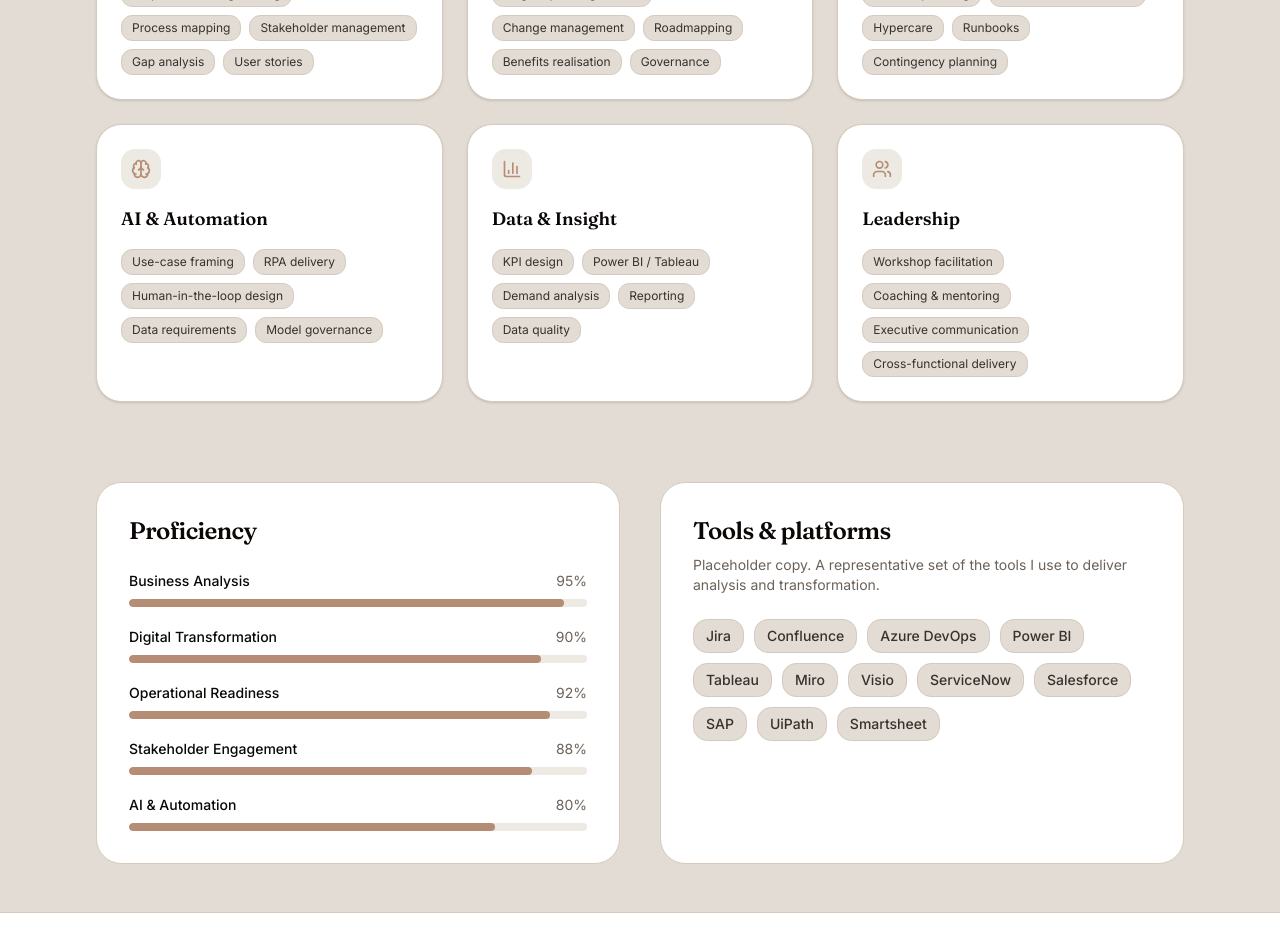
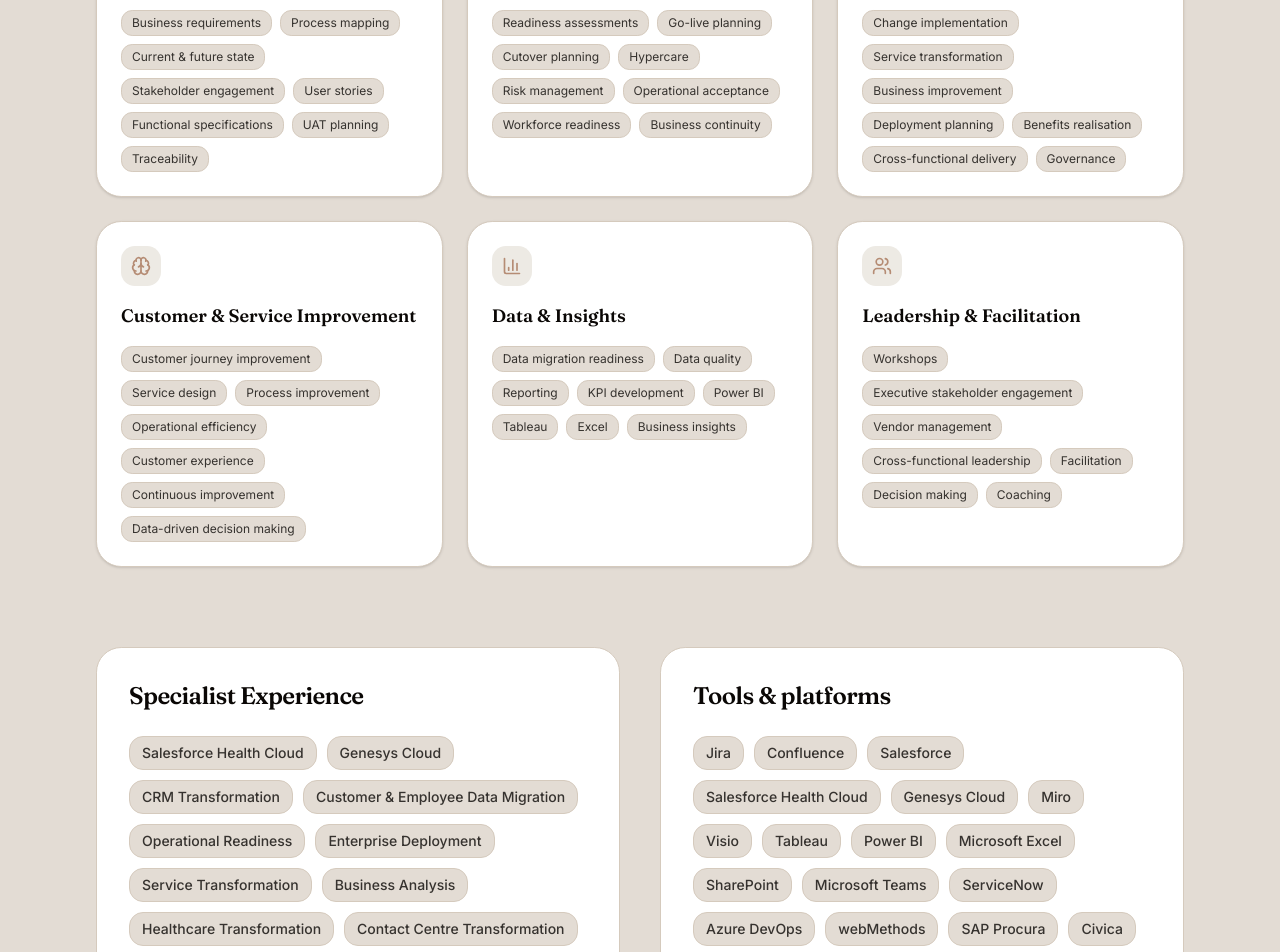
Before and after one commit to ashleadavies/ashleadavies-au, a Next.js app: page /skills in a window 1280 px wide. Shown: the part 560-1512 px from the top of the page. Built offline with nearby package versions, Linux system fonts and the light colour scheme.

Commit message:
capability update

```diff
--- a/app/skills/page.tsx
+++ b/app/skills/page.tsx
@@ -3,64 +3,126 @@ import { BarChart3, Boxes, Brain, ClipboardList, GitBranch, Users } from "lucide
 import { PageHeader } from "@/components/page-header"
 
 export const metadata: Metadata = {
-  title: "Skills",
-  description: "Core capabilities across business analysis, transformation and operational readiness.",
+  title: "Capabilities",
+  description: "Capabilities that turn strategy into operational outcomes",
 }
 
 const skillGroups = [
   {
     icon: ClipboardList,
     title: "Business Analysis",
-    skills: ["Requirements engineering", "Process mapping", "Stakeholder management", "Gap analysis", "User stories"],
+    skills: [
+      "Business requirements",
+      "Process mapping",
+      "Current & future state",
+      "Stakeholder engagement",
+      "User stories",
+      "Functional specifications",
+      "UAT planning",
+      "Traceability",
+    ],
   },
   {
     icon: GitBranch,
-    title: "Transformation",
-    skills: ["Target operating models", "Change management", "Roadmapping", "Benefits realisation", "Governance"],
+    title: "Operational Readiness",
+    skills: [
+      "Readiness assessments",
+      "Go-live planning",
+      "Cutover planning",
+      "Hypercare",
+      "Risk management",
+      "Operational acceptance",
+      "Workforce readiness",
+      "Business continuity",
+    ],
   },
   {
     icon: Boxes,
-    title: "Operational Readiness",
-    skills: ["Cutover planning", "Readiness assessments", "Hypercare", "Runbooks", "Contingency planning"],
+    title: "Transformation Delivery",
+    skills: [
+      "Change implementation",
+      "Service transformation",
+      "Business improvement",
+      "Deployment planning",
+      "Benefits realisation",
+      "Cross-functional delivery",
+      "Governance",
+    ],
   },
   {
     icon: Brain,
-    title: "AI & Automation",
-    skills: ["Use-case framing", "RPA delivery", "Human-in-the-loop design", "Data requirements", "Model governance"],
+    title: "Customer & Service Improvement",
+    skills: [
+      "Customer journey improvement",
+      "Service design",
+      "Process improvement",
+      "Operational efficiency",
+      "Customer experience",
+      "Continuous improvement",
+      "Data-driven decision making",
+    ],
   },
   {
     icon: BarChart3,
-    title: "Data & Insight",
-    skills: ["KPI design", "Power BI / Tableau", "Demand analysis", "Reporting", "Data quality"],
+    title: "Data & Insights",
+    skills: [
+      "Data migration readiness",
+      "Data quality",
+      "Reporting",
+      "KPI development",
+      "Power BI",
+      "Tableau",
+      "Excel",
+      "Business insights",
+    ],
   },
   {
     icon: Users,
-    title: "Leadership",
-    skills: ["Workshop facilitation", "Coaching & mentoring", "Executive communication", "Cross-functional delivery"],
+    title: "Leadership & Facilitation",
+    skills: [
+      "Workshops",
+      "Executive stakeholder engagement",
+      "Vendor management",
+      "Cross-functional leadership",
+      "Facilitation",
+      "Decision making",
+      "Coaching",
+    ],
   },
 ]
 
-const proficiency = [
-  { label: "Business Analysis", value: 95 },
-  { label: "Digital Transformation", value: 90 },
-  { label: "Operational Readiness", value: 92 },
-  { label: "Stakeholder Engagement", value: 88 },
-  { label: "AI & Automation", value: 80 },
+const specialistExperience = [
+  "Salesforce Health Cloud",
+  "Genesys Cloud",
+  "CRM Transformation",
+  "Customer & Employee Data Migration",
+  "Operational Readiness",
+  "Enterprise Deployment",
+  "Service Transformation",
+  "Business Analysis",
+  "Healthcare Transformation",
+  "Contact Centre Transformation",
 ]
 
 const tools = [
   "Jira",
   "Confluence",
-  "Azure DevOps",
-  "Power BI",
-  "Tableau",
+  "Salesforce",
+  "Salesforce Health Cloud",
+  "Genesys Cloud",
   "Miro",
   "Visio",
+  "Tableau",
+  "Power BI",
+  "Microsoft Excel",
+  "SharePoint",
+  "Microsoft Teams",
   "ServiceNow",
-  "Salesforce",
-  "SAP",
-  "UiPath",
-  "Smartsheet",
+  "Azure DevOps",
+  "webMethods",
+  "SAP Procura",
+  "Civica",
+  "Tyro Health",
 ]
 
 export default function SkillsPage() {
@@ -68,8 +130,8 @@ export default function SkillsPage() {
     <>
       <PageHeader
         eyebrow="Capabilities"
-        title="Skills that turn strategy into delivery"
-        description="A blended toolkit across analysis, transformation, readiness and data — grounded in strong stakeholder leadership."
+        title="Capabilities that turn strategy into operational outcomes"
+        description="The combination of business analysis, operational readiness, deployment leadership and customer-focused transformation that I bring to complex initiatives."
       />
 
       <section className="mx-auto max-w-6xl px-5 pb-8 pt-8 lg:px-8">
@@ -98,27 +160,21 @@ export default function SkillsPage() {
       <section className="mx-auto max-w-6xl px-5 py-12 lg:px-8">
         <div className="grid gap-10 lg:grid-cols-2">
           <div className="rounded-2xl border border-border bg-card p-8">
-            <h2 className="font-serif text-2xl font-semibold tracking-tight">Proficiency</h2>
-            <div className="mt-6 space-y-5">
-              {proficiency.map((p) => (
-                <div key={p.label}>
-                  <div className="flex items-center justify-between text-sm">
-                    <span className="font-medium">{p.label}</span>
-                    <span className="text-muted-foreground">{p.value}%</span>
-                  </div>
-                  <div className="mt-2 h-2 w-full overflow-hidden rounded-full bg-secondary">
-                    <div className="h-full rounded-full bg-primary" style={{ width: `${p.value}%` }} />
-                  </div>
-                </div>
+            <h2 className="font-serif text-2xl font-semibold tracking-tight">Specialist Experience</h2>
+            <div className="mt-6 flex flex-wrap gap-2.5">
+              {specialistExperience.map((item) => (
+                <span
+                  key={item}
+                  className="rounded-lg border border-border bg-background px-3 py-1.5 text-sm font-medium text-foreground/80"
+                >
+                  {item}
+                </span>
               ))}
             </div>
           </div>
 
           <div className="rounded-2xl border border-border bg-card p-8">
             <h2 className="font-serif text-2xl font-semibold tracking-tight">Tools &amp; platforms</h2>
-            <p className="mt-2 text-sm text-muted-foreground">
-              Placeholder copy. A representative set of the tools I use to deliver analysis and transformation.
-            </p>
             <div className="mt-6 flex flex-wrap gap-2.5">
               {tools.map((tool) => (
                 <span
--- a/lib/site.ts
+++ b/lib/site.ts
@@ -3,7 +3,7 @@ export const nav = [
   { label: "About", href: "/about" },
   { label: "Projects", href: "/projects" },
   { label: "Experience", href: "/experience" },
-  { label: "Skills", href: "/skills" },
+  { label: "Capabilities", href: "/skills" },
   { label: "Resume", href: "/resume" },
   { label: "Recommendations", href: "/recommendations" },
   { label: "Contact", href: "/contact" },
```
